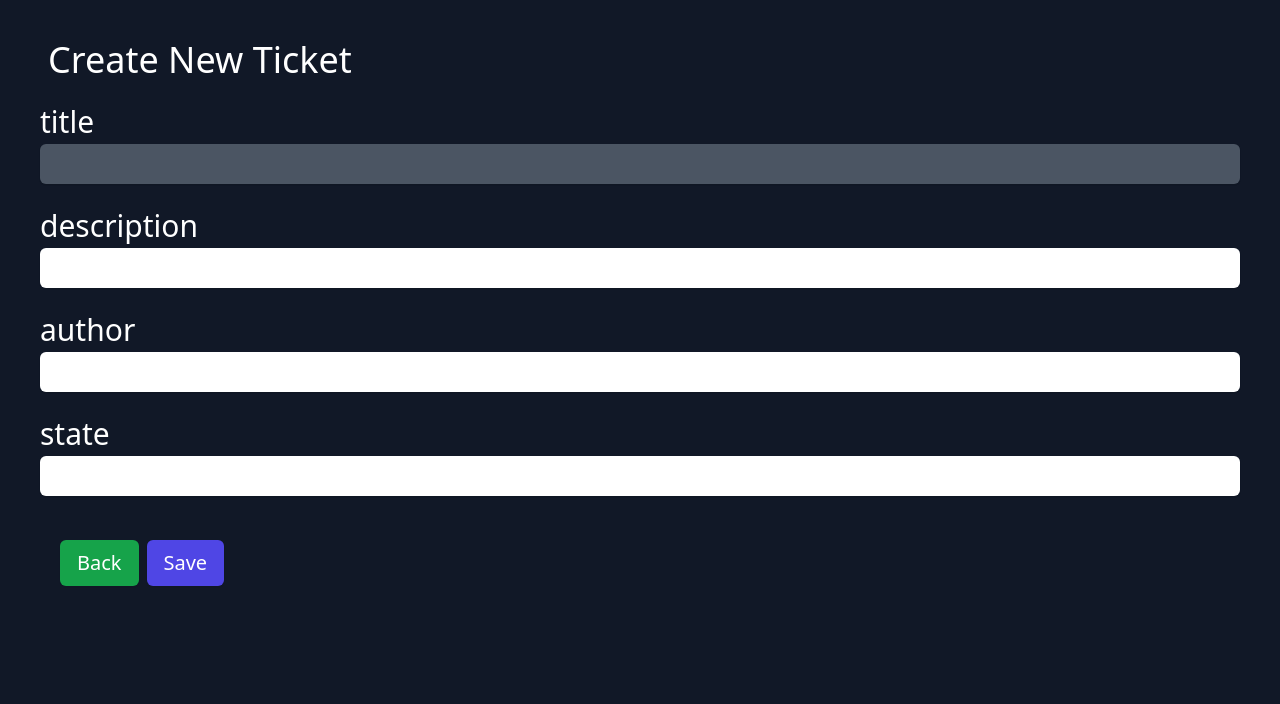
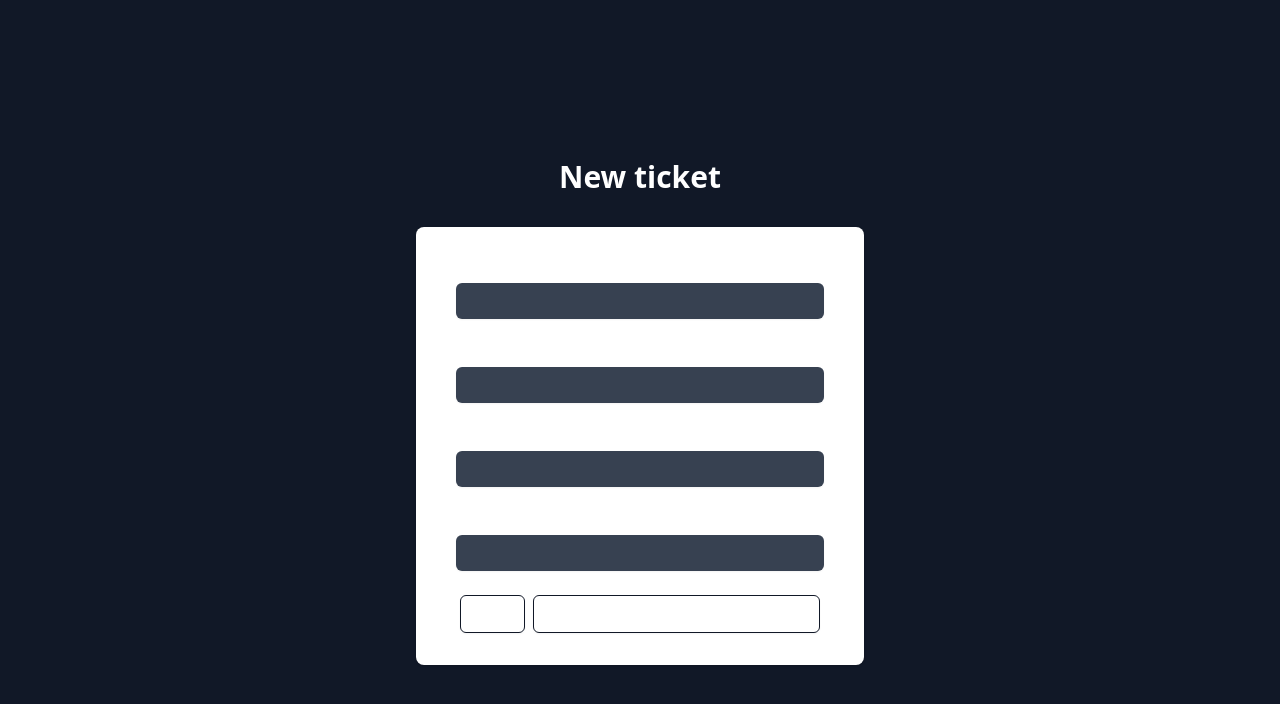
Before and after one commit to Traceton/Ticketer, a Next.js app: page /tickets/createTicket in a window 1280 px wide. Shown: the top 704 px of the page. Built offline with nearby package versions, Linux system fonts and the light colour scheme.

Commit message:
updated createTicket.js with new styling

```diff
--- a/pages/tickets/createTicket.js
+++ b/pages/tickets/createTicket.js
@@ -24,106 +24,109 @@ export default function CreateTicket() {
   };
 
   return (
-    <div className="bg-gray-900 h-screen font-light">
-      <div className="p-2">
-        <div className=" m-4 p-4 rounded-md font-light space-y-8 ">
-          <form onSubmit={createNewTicket}>
-            <div className="flex flex-col justify-center">
-              <h3 className=" m-1 p-1 text-4xl leading-6 font-light text-white">
-                Create New Ticket
-              </h3>
+    <>
+      <div className="bg-gray-900 min-h-screen flex flex-col justify-center py-12 sm:px-6 lg:px-8">
+        <div className="sm:mx-auto sm:w-full sm:max-w-md">
+          <h2 className="mt-6 text-center text-3xl font-extrabold text-white">
+            New ticket
+          </h2>
         </div>
 
-            <div className="text-xl mt-6 grid grid-cols-1 gap-y-6 gap-x-4 sm:grid-cols-6">
-              <div className="sm:col-span-6">
+        <div className=" mt-8 sm:mx-auto sm:w-full sm:max-w-md">
+          <div className="bg-gray-800 bg-white py-8 px-4 shadow sm:rounded-lg sm:px-10">
+            <form className="space-y-6" onSubmit={createNewTicket}>
+              <div>
                 <label
-                  htmlFor="title"
-                  className="block text-3xl font-light text-white"
+                  htmlFor="state"
+                  className="block text-sm font-medium text-white"
                 >
-                  title
+                  State
                 </label>
-                <div className="mt-1 flex rounded-md shadow-sm">
+                <div className="mt-1">
                   <input
-                    type="text"
-                    name="title"
-                    id="title"
-                    autoComplete="title"
-                    className="shadow-sm  border border-transparent block h-10 w-full text-xl bg-gray-600 font-light sm:text-sm border border-gray-300 rounded-md"
+                    id="state"
+                    name="state"
+                    type="state"
+                    autoComplete="state"
+                    required
+                    className="appearance-none block w-full px-3 py-2 bg-gray-700 border-0 rounded-md shadow-sm placeholder-gray-400 focus:outline-none focus:ring-indigo-500 focus:border-indigo-500 sm:text-sm text-white"
                   />
                 </div>
               </div>
-              <div className="sm:col-span-6">
+              <div>
                 <label
-                  htmlFor="description"
-                  className="block text-3xl font-light text-white"
+                  htmlFor="title"
+                  className="block text-sm font-medium text-white"
                 >
-                  description
+                  Title
                 </label>
-                <div className="mt-1 flex rounded-md shadow-sm">
+                <div className="mt-1">
                   <input
-                    type="text"
-                    name="description"
-                    id="description"
-                    autoComplete="description"
-                    className="shadow-sm  border border-transparent block h-10 w-full text-xl font-light sm:text-sm border border-gray-300 rounded-md"
+                    id="title"
+                    name="title"
+                    type="title"
+                    autoComplete="title"
+                    required
+                    className="appearance-none block w-full px-3 py-2 bg-gray-700 border-0 rounded-md shadow-sm placeholder-gray-400 focus:outline-none focus:ring-indigo-500 focus:border-indigo-500 sm:text-sm text-white"
                   />
                 </div>
               </div>
-              <div className="sm:col-span-6">
+
+              <div>
                 <label
-                  htmlFor="author"
-                  className="block text-3xl font-light text-white"
+                  htmlFor="description"
+                  className="block text-sm font-medium text-white"
                 >
-                  author
+                  Description
                 </label>
-                <div className="mt-1 flex rounded-md shadow-sm">
+                <div className="mt-1">
                   <input
-                    type="text"
-                    name="author"
-                    id="author"
-                    autoComplete="author"
-                    className="shadow-sm  border border-transparent block h-10 w-full text-xl font-light sm:text-sm border border-gray-300 rounded-md"
+                    id="description"
+                    name="description"
+                    type="description"
+                    autoComplete="description"
+                    required
+                    className="appearance-none block w-full px-3 py-2 bg-gray-700 border-0 rounded-md shadow-sm placeholder-gray-400 focus:outline-none focus:ring-indigo-500 focus:border-indigo-500 sm:text-sm text-white"
                   />
                 </div>
               </div>
-              <div className="sm:col-span-6">
+              <div>
                 <label
-                  htmlFor="state"
-                  className="block text-3xl font-light text-white"
+                  htmlFor="author"
+                  className="block text-sm font-medium text-white"
                 >
-                  state
+                  Author
                 </label>
-                <div className="mt-1 flex rounded-md shadow-sm">
+                <div className="mt-1">
                   <input
-                    type="text"
-                    name="state"
-                    id="state"
-                    autoComplete="state"
-                    className="shadow-sm  border border-transparent block h-10 w-full text-xl font-light sm:text-sm border border-gray-300 rounded-md"
+                    id="author"
+                    name="author"
+                    type="author"
+                    autoComplete="author"
+                    required
+                    className="appearance-none block w-full px-3 py-2 bg-gray-700 border-0 rounded-md shadow-sm placeholder-gray-400 focus:outline-none focus:ring-indigo-500 focus:border-indigo-500 sm:text-sm text-white"
                   />
                 </div>
               </div>
-              <div className="m-2 p-2 w-full">
-                <div className="  flex justify-start">
+              <div className="flex flex-row ">
                 <button
                   onClick={() => router.back()}
                   type="button"
-                    className="m-1 inline-flex justify-center py-2 px-4 border border-transparent shadow-sm text-xl font-light rounded-md text-white bg-green-600 hover:bg-green-700 focus:outline-none focus:ring-2 focus:ring-offset-2 focus:ring-indigo-500"
+                  className=" flex justify-center py-2 px-4 mx-1 border border-gray-900 rounded-md shadow-sm text-sm font-medium text-white bg-none hover:bg-indigo-700 focus:outline-none focus:ring-2 focus:ring-offset-2 focus:ring-indigo-500"
                 >
                   Back
                 </button>
                 <button
                   type="submit"
-                    className="m-1 inline-flex justify-center py-2 px-4 border border-transparent shadow-sm text-xl font-light rounded-md text-white bg-indigo-600 hover:bg-indigo-700 focus:outline-none focus:ring-2 focus:ring-offset-2 focus:ring-indigo-500"
+                  className=" flex grow justify-center py-2 px-4 mx-1 border border-gray-900 rounded-md shadow-sm text-sm font-medium text-white bg-none hover:bg-indigo-700 focus:outline-none focus:ring-2 focus:ring-offset-2 focus:ring-indigo-500"
                 >
-                    Save
+                  Create
                 </button>
-                </div>
-              </div>
               </div>
             </form>
           </div>
         </div>
       </div>
+    </>
   );
 }
```
Lines whose indentation alone changed are shown as unchanged.
